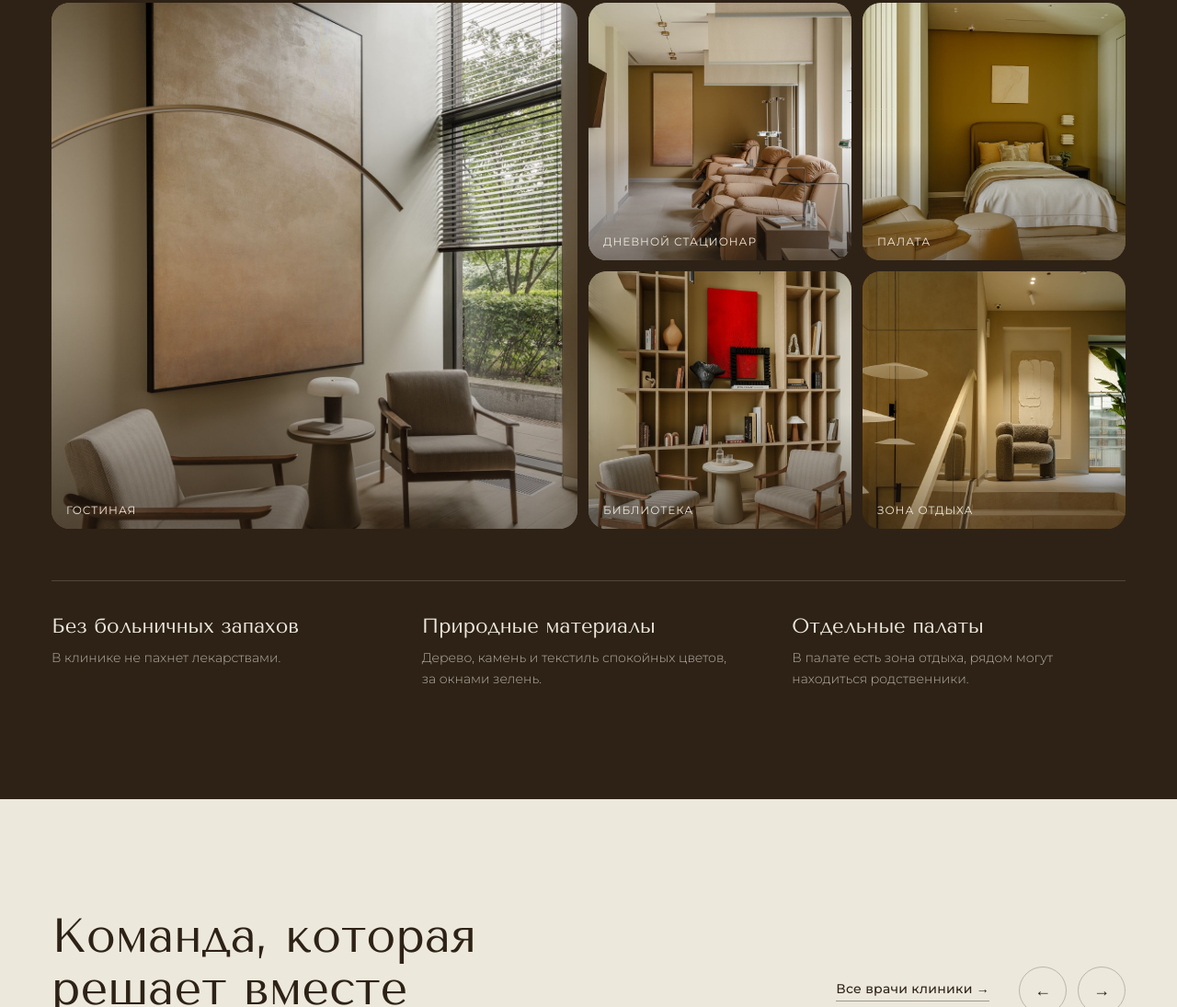
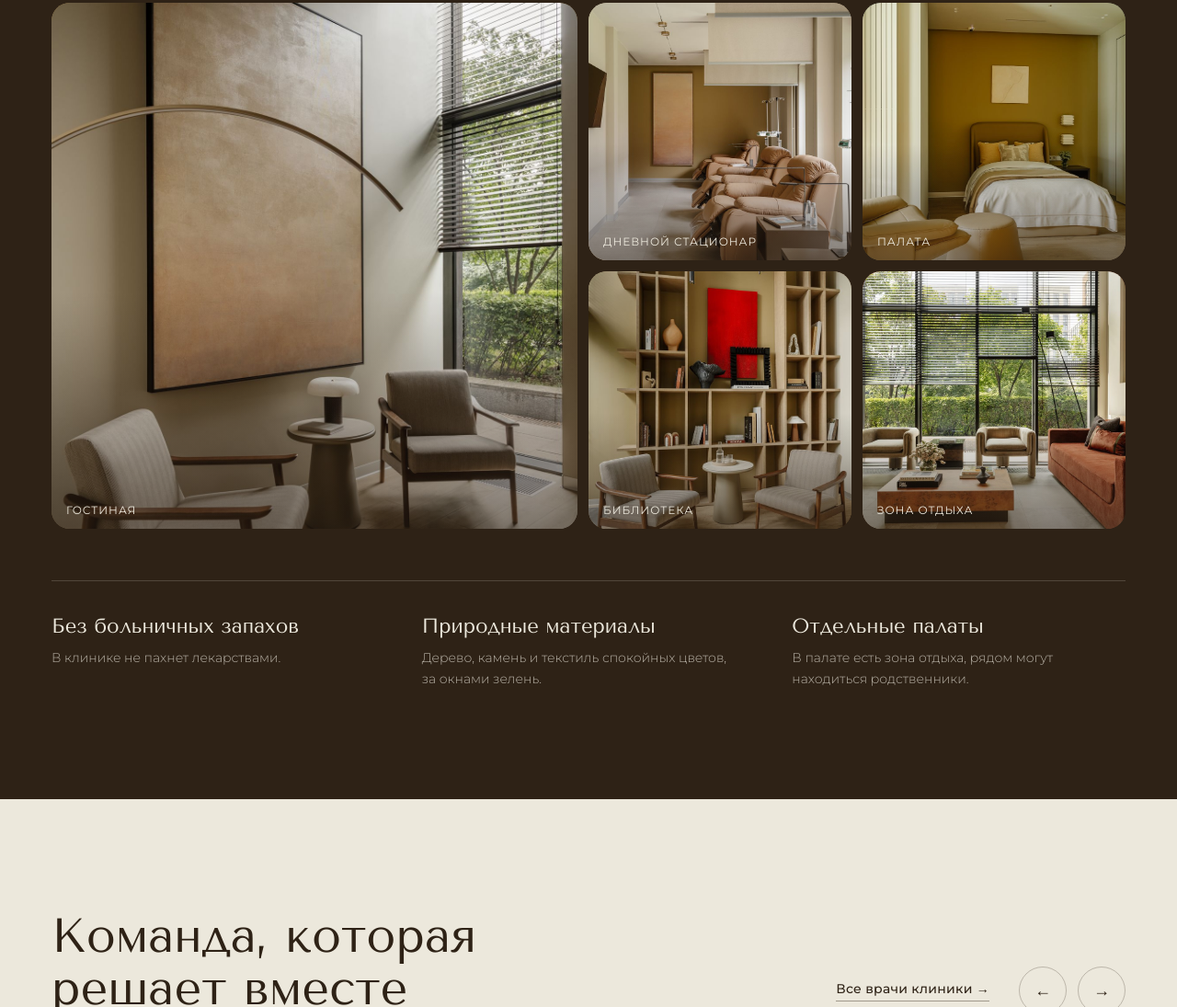
Before and after one commit to Majewski-Yura/ledin-clinic-redesign, a plain HTML site: page index.html in a window 1280 px wide. Shown: the part 3345-4440 px from the top of the page at 92% size. Drawn offline with nearby package versions, Linux system fonts and the light colour scheme.

Commit message:
Новое фото зоны отдыха
Co-Authored-By: Claude Opus 5.5 <noreply@anthropic.com>

```diff
--- a/index.html
+++ b/index.html
@@ -106,7 +106,7 @@ h1 em{font-style:normal;color:var(--linen)}
 .s2{background-image:url(images/space-2.jpg),linear-gradient(160deg,#B3A68E,#6D4819)}
 .s3{background-image:url(images/space-3.jpg),linear-gradient(160deg,#6B7B69,#2E2216)}
 .s4{background-image:url(images/space-4.jpg),linear-gradient(160deg,#A48F6A,#483015)}
-.s5{background-image:url(images/space-5b.jpg),linear-gradient(160deg,#8F4325,#2E2216)}
+.s5{background-image:url(images/space-5c.jpg),linear-gradient(160deg,#8F4325,#2E2216)}
 .space__feats{display:grid;grid-template-columns:repeat(3,1fr);gap:40px;margin-top:56px;border-top:1px solid rgba(236,232,220,.18);padding-top:36px}
 .space__feats h4{font:400 22px/1.2 var(--serif);margin-bottom:10px}
 .space__feats p{font:300 14px/1.6 var(--sans);color:rgba(236,232,220,.72)}
```
Also changed, not shown: images/space-5b.jpg (deleted), images/space-5c.jpg (added).
